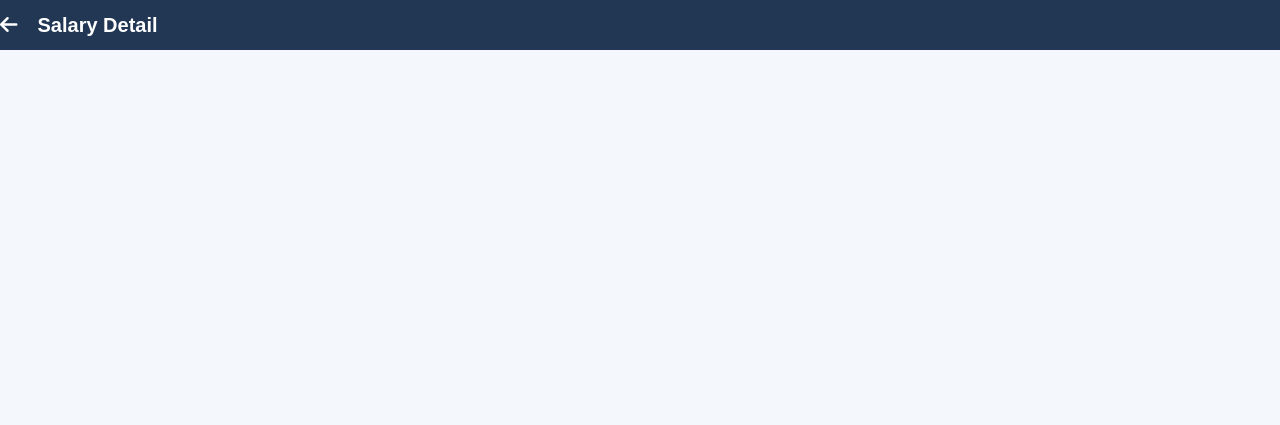
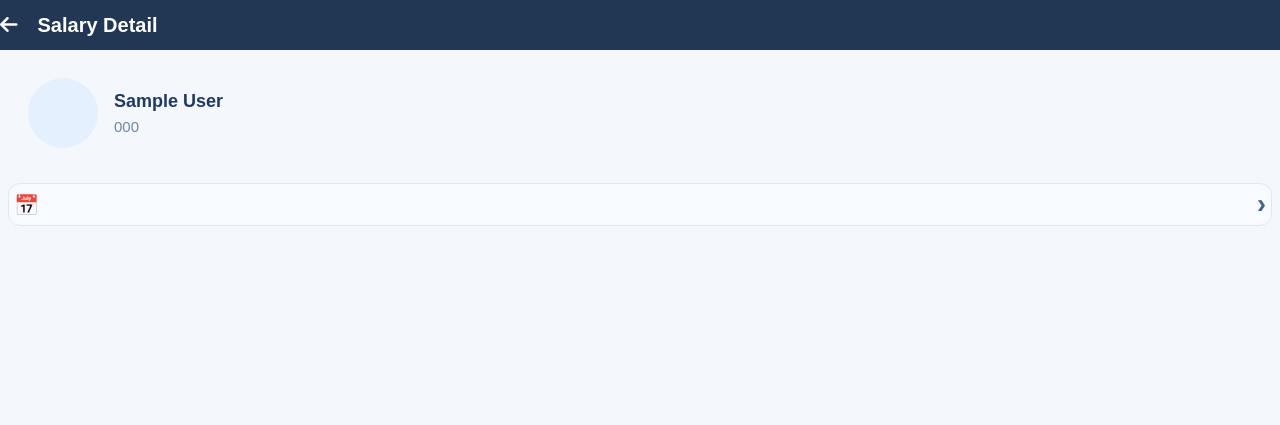
Before and after one commit to milanbk922-cmyk/Furniture-management, a Django app: page /sidebar/monthly_salaries/detail/1 in a window 1280 px wide. Shown: the top 425 px of the page. Run offline with Django 5.2, Linux system fonts and the light colour scheme; tables that the repository leaves empty hold one stand-in row (values such as "Sample post").

Commit message:
salary_detail_UI:profile & calendar

```diff
--- a/furniture/static/css/style.css
+++ b/furniture/static/css/style.css
@@ -850,3 +850,124 @@ button[name="edit_employee"]{
     cursor: pointer;
     color: #888;
 }
+
+/* Attendance Detail */
+.emp-data{
+    display:flex;
+    align-items:center;
+    gap:16px;
+    padding:20px;
+
+}
+.profile-image{
+    width:70px;
+    height:70px;
+    border-radius:50%;
+    overflow:hidden;
+    background:#e5f0ff;
+    flex-shrink:0;
+}
+.profile-info h3{
+    margin: 0 0 6px;
+    font-size:18px;
+    font-weight:600;
+    color:#1e3a64;
+}
+.profile-info p{
+    margin:0;
+    font-size:15px;
+    color:#7186a5;
+}
+
+.month-picker-container{
+    position: relative;
+    width: 100%;
+    margin: 15px 0;
+
+}
+.month-picker-btn {
+    width: 100%;
+    display: flex;
+    align-items: center;
+    gap: 10px;
+    padding: 5px;
+    background: #f8fbff;
+    border: 1px solid #dce8f5;
+    border-radius: 12px;
+    font-size: 20px;
+    font-weight: 600;
+    color: #29476b;
+    cursor: pointer;
+}
+
+.month-arrow{
+    margin-left:auto;
+    font-size:27px;
+    color:#42618c;
+
+}
+
+.month-picker-popup {
+    display: none;
+    position: absolute;
+    top: 55px;
+    left: 0;
+    width: 100%;
+    background: white;
+    padding: 16px;
+    border: 1px solid #e1e8f0;
+    border-radius: 14px;
+    box-shadow: 0 8px 25px rgba(0,0,0,0.15);
+    z-index: 100;
+}
+
+.month-picker-popup.show {
+    display: block;
+}
+
+.picker-header {
+    display: flex;
+    align-items: center;
+    justify-content: space-between;
+    margin-bottom: 18px;
+}
+
+.picker-header h3 {
+    margin: 0;
+    color: #203d60;
+}
+
+.picker-header button {
+    border: none;
+    background: #edf4ff;
+    color: #1769d2;
+    padding: 9px 13px;
+    border-radius: 8px;
+    cursor: pointer;
+}
+
+.months-grid {
+    display: grid;
+    grid-template-columns: repeat(3, 1fr);
+    gap: 10px;
+}
+
+.month-option {
+    padding: 13px 5px;
+    border: 1px solid #e1e8f0;
+    background: #f8fafc;
+    border-radius: 9px;
+    color: #334155;
+    cursor: pointer;
+}
+
+.month-option:hover {
+    background: #eaf2ff;
+    color: #1769d2;
+}
+
+.month-option.selected {
+    background: #1769d2;
+    color: white;
+    border-color: #1769d2;
+}
--- a/furniture/templates/attendances/salary_detail.html
+++ b/furniture/templates/attendances/salary_detail.html
@@ -15,5 +15,39 @@
 {%endblock%}
 
 {%block content%}
+<div class="emp-data">
+    <div class="profile-image"></div>
+    <div class="profile-info">
+        <h3>{{employee.name}}  </h3>
+        <p>{{employee.phone}}</p>
+    </div>
+</div>
+<div class="month-picker-container">
+    <button type="button" class="month-picker-btn" id="openMonthPicker">
+        <span>📅</span>
+        <span id="selectedMonth">
+            {{selected_date|date:"F Y"}}
+        </span>
+        <span class="month-arrow">›</span>
+    </button>
+    {% comment %} Popup {% endcomment %}
+    <div class="month-picker-popup" id="monthPickerPopup">
+        <div class="picker-header">
+            <button type="button" id="prevYear">❮</button>
+            <h3 id="pickerYear">2026</h3>
+            <button type="button" id="nextYear">❯</button>
+        </div>
+        <div class="months-grid">
+            {% for m in "123456789012"|make_list %}
+            <button
+                type="button"
+                class="month-option"
+                data-month="{{forloop.counter }}">
+                {% cycle "Jan" "Feb" "Mar" "Apr" "May" "Jun" "Jul" "Aug" "Sep" "Oct" "Nov" "Dec" %}
+            </button>
+            {%endfor%}
+        </div>
+    </div>
+</div>
 
 {%endblock%}
```
